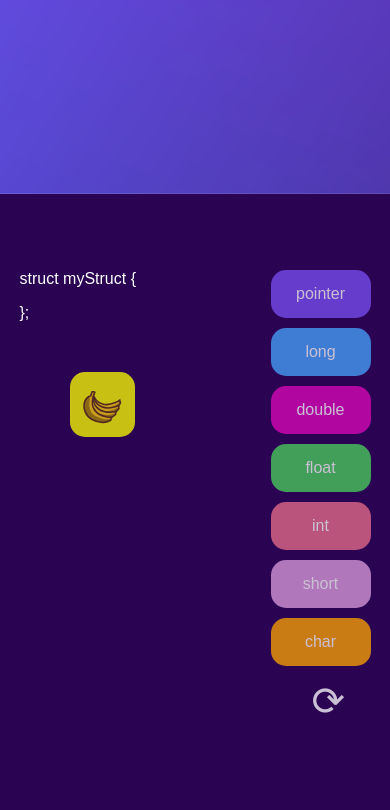
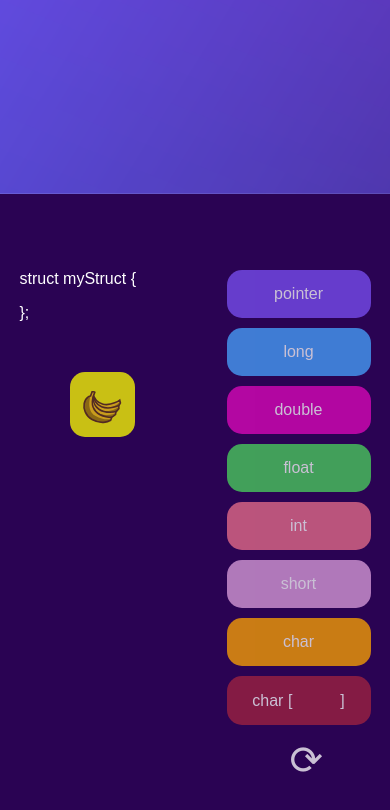
Before and after one commit to BananaBoilermakeX/PaddingSplit, a React (Vite) app: page / in a window 390 px wide. Shown: the part 656-1466 px from the top of the page. Built offline with nearby package versions, Linux system fonts and the light colour scheme.

Commit message:
added custom char type

```diff
--- a/src/index.css
+++ b/src/index.css
@@ -361,6 +361,17 @@ p {
   background-color: orange;
 }
 
+.string {
+  background-color: #A3243F;
+}
+
+input {
+  width: 35px;
+  border: 0px;
+  background-color: #A3243F;
+  font-size: 15px;
+}
+
 /* -------Hopefully these tags don't affect your work------------ */
 
 html, body {
@@ -370,6 +381,7 @@ html, body {
 
 html {
   overflow-x:hidden;
+  scroll-behavior: smooth;
 }
 
 .hideNum {
@@ -506,10 +518,6 @@ html {
     height: 40px;
   }
 
-  .typesBut {
-    width: 100px;
-  }
-
   .vis {
     width:100%;
     height: auto;
--- a/src/pages/index.jsx
+++ b/src/pages/index.jsx
@@ -7,7 +7,14 @@ import arrow from '../assets/Whitedownarrwo.png';
 
 export function Index() {
   const [newArr, setNewArr] = React.useState([[]]);
-  function calculatePadding(array_types) {
+
+  function calculatePadding(a_t) {
+
+    let array_types = Array.from(a_t);
+    Array.prototype.insert = function (index, ...items) {
+      this.splice(index, 0, ...items);
+    };
+
     let pad = {
       name: "padding",
       size: "1",
@@ -15,6 +22,18 @@ export function Index() {
     };
 
     let largest_data = 0;
+
+    for (let s = 0; s < array_types.length; s++) {
+      if (array_types[s].butCol == "string") {
+        let temp = Object.assign({}, array_types[s]);
+        let howMany = temp.size;
+        temp.size = 1;
+        array_types.splice(s, 1);
+        for(let c = 0; c < howMany; c++) {
+          array_types.insert(s, temp);
+        }
+      }
+    }
 
     let array_size = array_types.length;
     let i = 0;
@@ -43,7 +62,6 @@ export function Index() {
         break;
       }
     }
-    // console.log("isString: " + isString);
     if (array_types.length == 1) {
 
       for (let i = 0; i < array_types[0].size; i++) {
@@ -52,7 +70,6 @@ export function Index() {
         col_num++;
         total_bytes++;
       }
-      // console.log("");
 
       return output;
     }
@@ -61,14 +78,12 @@ export function Index() {
 
 
       if (col_num == 0) {
-        // console.log("is herre i:" + i);
         for (let j = 0; j < array_types[i].size; j++) {
           // process.stdout.write(array_types[i].name + "r:"+ row_num+ " c:" + col_num);
 
           output[row_num][col_num] = array_types[i];
           col_num++;
           total_bytes++;
-          //console.log("\nrow:" + row_num + "col:" + col_num);
         }
 
         if (col_num == largest_data) {
@@ -121,17 +136,14 @@ export function Index() {
 
           for (let j = 0; j < temp; j++) {
             //from index.js add paddng
-            //comment for sean to fix.
-            // console.log("col_numpoee:" + col_num);
-            // output[row_num] = {};
-            // output[col_num] = {};
+
             output[row_num][col_num] = pad;
             // process.stdout.write(" Pad2 "+ "r:"+ row_num+ "c:" + col_num);
             col_num++;
             total_bytes++;
 
           }
-          //console.log("rpad:"+ row_num+ "c:" + col_num);
+
           if (col_num == largest_data) {
             col_num = 0;
             row_num++;
@@ -194,6 +206,7 @@ export function Index() {
 
   const dataTypes = [{
     name: "pointer",
+    butCol: "pointer",
     size: "8",
     color: "#7A50F5",
     id: "0"
@@ -201,36 +214,42 @@ export function Index() {
 
   {
     name: "long",
+    butCol: "long",
     size: "8",
     color: "#47A5FF",
     id: "0"
   },
   {
     name: "double",
+    butCol: "double",
     size: "8",
     color: "#E008BC",
     id: "0"
   },
   {
     name: "float",
+    butCol: "float",
     size: "4",
     color: "#4AD45D",
     id: "0"
   },
   {
     name: "int",
+    butCol: "int",
     size: "4",
     color: "#EB6F8A",
     id: "0"
   },
   {
     name: "short",
+    butCol: "short",
     size: "2",
     color: "plum",
     id: "0"
   },
   {
     name: "char",
+    butCol: "char",
     size: "1",
     color: "orange",
     id: "0"
@@ -240,6 +259,7 @@ export function Index() {
     if (!data) {
       return;
     }
+
     const newList = list.concat(data);
     setList(newList);
   }, [data]);
@@ -272,13 +292,13 @@ export function Index() {
     <div class="parallax">
       <img class="mainLogo" src={many} alt="Banana Logo" />
       <p class="name123">Padding Split</p>
-        <p class = "subtext">"struct memory layout visualizer"</p>
+      <p class="subtext">"struct memory layout visualizer"</p>
 
       <a class="theDown" href="#down"><div class="downArrow bounce"><img width="40" height="40" alt="" src={arrow} /></div></a>
     </div>
     <div id="down" class="overlay">
       <div class="col col_left">
-        <p class = "static">struct myStruct {"{"}</p>
+        <p class="static">struct myStruct {"{"}</p>
         <DragDropContext onDragEnd={handleOnDragEnd}>
           <Droppable droppableId="allData">
             {(provided) => (
@@ -286,9 +306,8 @@ export function Index() {
                 {list.map((d, index) => (
                   <Draggable key={d.id} draggableId={d.id} index={index}>
                     {(provided) => (
-                      <li id={d.id} class={`list_item ${d.name}`} {...provided.draggableProps} {...provided.dragHandleProps} ref={provided.innerRef}>
-                        <span disabled class="listMove">≡</span> <span class = "nameList">{d.name}</span> <button class= {`listRemove ${d.name}`} onClick={() => { deleteById(d.id); }}>x</button>
-                        {console.log(d)}
+                      <li id={d.id} class={`list_item ${d.butCol}`} {...provided.draggableProps} {...provided.dragHandleProps} ref={provided.innerRef}>
+                        <span disabled class="listMove">≡</span> <span class="nameList">{d.name}</span> <button class={`listRemove ${d.butCol}`} onClick={() => { deleteById(d.id); }}>x</button>
                       </li>
                     )}
                   </Draggable>
@@ -300,8 +319,8 @@ export function Index() {
         </DragDropContext>
         <p>{"};"}</p>
         <button class="run" style={{ backgroundColor: "yellow" }} onClick={() => {
+          console.log(list);
           setNewArr(calculatePadding(list));
-          //setNewArr([[dataTypes[0],dataTypes[0]], [dataTypes[1], dataTypes[1]]]);
         }}><img class="banana" src={many}></img></button>
       </div>
 
@@ -309,20 +328,33 @@ export function Index() {
         <ul>
           {dataTypes.map(d => (
             <li>
-              <button class= "typesBut" type="button" style={{ backgroundColor: d.color }} onClick={() => {
+              <button class="typesBut" type="button" style={{ backgroundColor: d.color }} onClick={() => {
                 setCounter(counter + 1);
-                d = { name: d.name, color: d.color, size: d.size, id: d.name + counter }
+                d = { name: d.name, butCol: d.butCol, color: d.color, size: d.size, id: d.name + counter };
                 setData(d);
               }}>
                 {d.name}
               </button>
             </li>
           ))}
-          <li><button class="reset" onClick={() => {handleReset();}}>⟳</button></li>
+          <li>
+            <button class="typesBut" type="button" style={{ backgroundColor: "#A3243F" }} onClick={() => {
+              let sSize = document.getElementById("stringSize").value;
+              if (!sSize) {
+                return;
+              }
+              setCounter(counter + 1);
+              let string = { name: "char [" + sSize + "]", butCol: "string", color: "#A3243F", size: sSize, id: dataTypes[6].name + counter + "string" };
+              setData(string);
+            }}>
+              {dataTypes[6].name + " ["} <input id="stringSize" type="number" min="1" max="99" onClick={(e) => { e.stopPropagation(); }}></input> {"]"}
+            </button>
+          </li>
+          <li><button class="reset" onClick={() => { handleReset(); }}>⟳</button></li>
         </ul>
       </div>
 
-      <Visualizer arr={newArr} href = "#visu"/>
+      <Visualizer arr={newArr} href="#visu" />
     </div>
   </body>
 }
```
Lines whose indentation alone changed are shown as unchanged.
